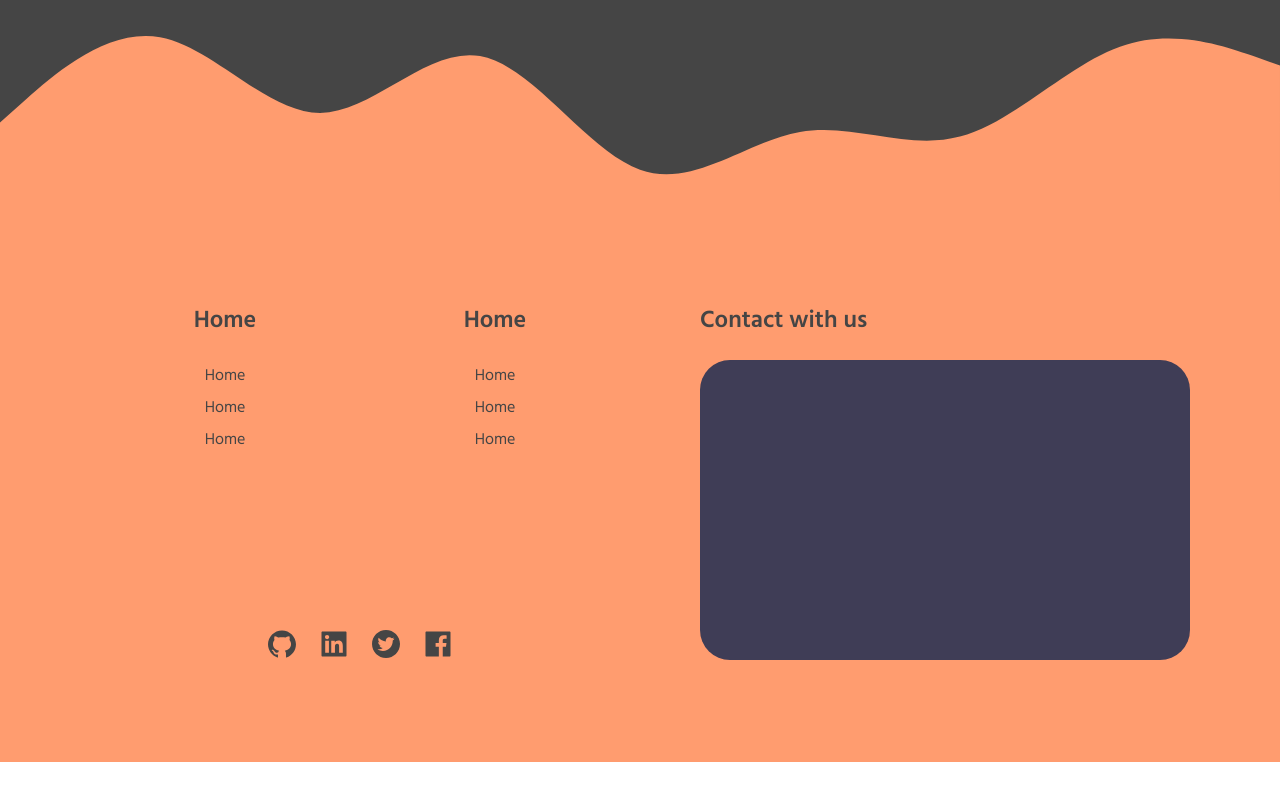
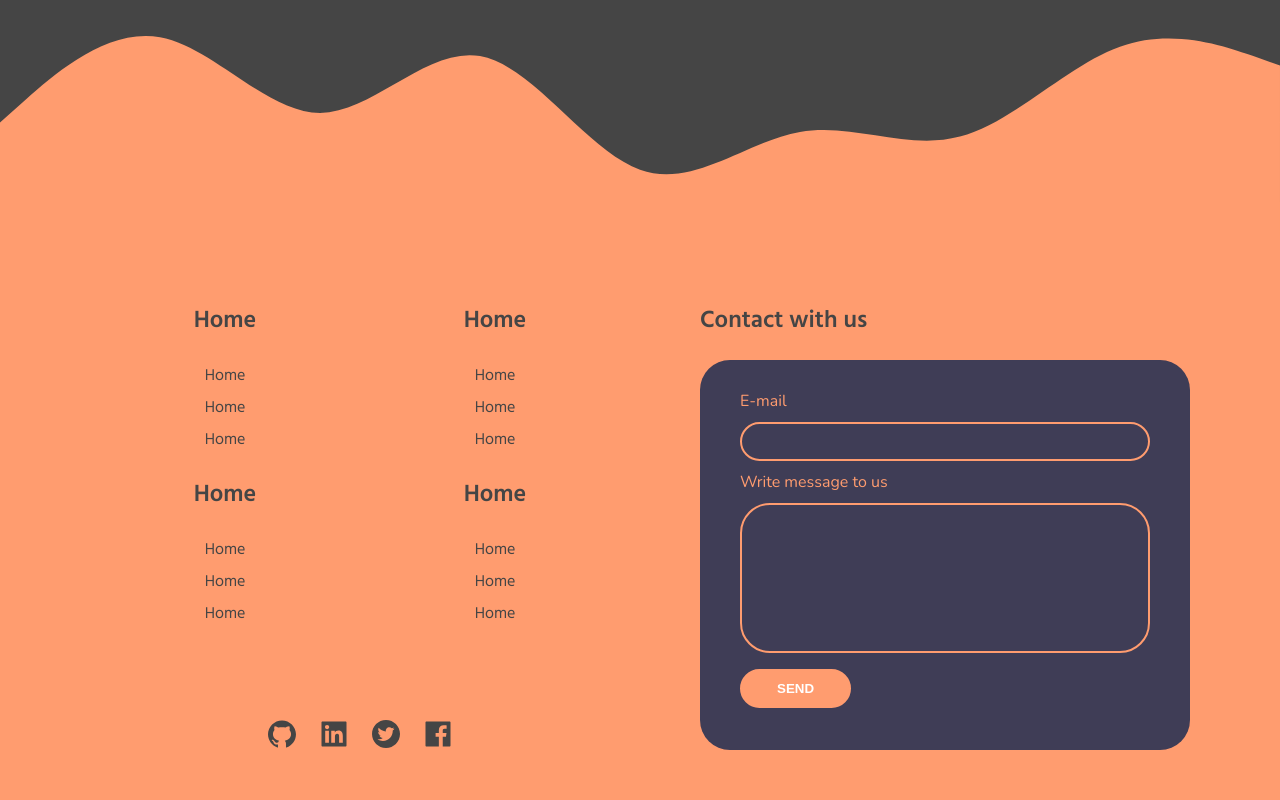
Before and after one commit to bhryniewicz/pl_app, a React (Create React App) app: page / in a window 1280 px wide. Shown: the part 2007-2807 px from the top of the page. Before the commit the page ends 2769 px from the top, so only its background shows below. Built offline with nearby package versions, Linux system fonts and the light colour scheme.

Commit message:
add styles to contact in footer

```diff
--- a/src/components/Footer/Footer.js
+++ b/src/components/Footer/Footer.js
@@ -1,5 +1,18 @@
 import React from 'react';
-import { Wrapper, WidthWrapper, Column, Title, El, Contact, Wrap, Socials } from './Footer.styles';
+import {
+  Wrapper,
+  WidthWrapper,
+  Column,
+  Title,
+  El,
+  Contact,
+  Wrap,
+  Socials,
+  Input,
+  Textarea,
+  Label,
+  Button,
+} from './Footer.styles';
 import { AiFillGithub, AiFillLinkedin, AiFillTwitterCircle, AiFillFacebook } from 'react-icons/ai';
 
 export const Footer = () => {
@@ -14,12 +27,20 @@ export const Footer = () => {
     <Wrapper>
       <WidthWrapper>
         <Column>
+          <Title>Home</Title>
+          <El>Home</El>
+          <El>Home</El>
+          <El>Home</El>
           <Title isList>Home</Title>
           <El>Home</El>
           <El>Home</El>
           <El>Home</El>
         </Column>
         <Column>
+          <Title>Home</Title>
+          <El>Home</El>
+          <El>Home</El>
+          <El>Home</El>
           <Title isList>Home</Title>
           <El>Home</El>
           <El>Home</El>
@@ -33,7 +54,17 @@ export const Footer = () => {
         </Socials>
         <Wrap>
           <Title>Contact with us</Title>
-          <Contact></Contact>
+          <Contact>
+            <Label htmlFor="email">
+              E-mail
+              <Input type="text" id="email" />
+            </Label>
+            <Label htmlFor="description">
+              Write message to us
+              <Textarea name="description"></Textarea>
+            </Label>
+            <Button>Send</Button>
+          </Contact>
         </Wrap>
       </WidthWrapper>
     </Wrapper>
--- a/src/components/Footer/Footer.styles.js
+++ b/src/components/Footer/Footer.styles.js
@@ -2,7 +2,7 @@ import styled, { css } from 'styled-components';
 import { Wave } from 'assets/images';
 
 export const Wrapper = styled.div`
-  height: 70vh;
+  height: 80vh;
   width: 100%;
   margin-top: 180px;
   background-color: ${({ theme }) => theme.colors.orange};
@@ -24,7 +24,7 @@ export const WidthWrapper = styled.div`
   padding: 100px 0;
   display: grid;
   grid-template-columns: repeat(2, 270px) 70px 1fr;
-  grid-template-rows: 1fr 80px;
+  grid-template-rows: 1fr 120px;
 `;
 
 export const Wrap = styled.div`
@@ -57,7 +57,7 @@ export const Title = styled.h2`
   font-size: ${({ theme }) => theme.fontSizes.medium};
   margin-bottom: 20px;
   font-weight: ${({ theme }) => theme.fontWeights.bold};
-
+  margin-top: ${({ isList }) => (isList ? '20px' : '0')};
   ${styles};
 `;
 
@@ -72,6 +72,63 @@ export const El = styled.h5`
 export const Contact = styled.div`
   width: 100%;
   background-color: ${({ theme }) => theme.colors.cardBackground};
-  height: 300px;
+  height: 390px;
   border-radius: 30px;
+  padding: 30px 40px;
 `;
+export const Label = styled.label`
+  color: ${({ theme }) => theme.colors.orange};
+`;
+
+export const Input = styled.input`
+  width: 100%;
+  border: 2px solid ${({ theme }) => theme.colors.orange};
+  border-radius: 30px;
+  background-color: transparent;
+  margin: 10px 0;
+  padding: 10px 15px;
+  color: ${({ theme }) => theme.colors.white};
+
+  &:focus {
+    outline: none;
+  }
+`;
+
+export const Textarea = styled.textarea`
+  width: 100%;
+  height: 150px !important;
+  margin: 10px 0;
+  padding: 10px 15px;
+  color: ${({ theme }) => theme.colors.white};
+  background-color: transparent;
+  border: 2px solid ${({ theme }) => theme.colors.orange};
+  border-radius: 30px;
+  resize: none;
+
+  &:focus {
+    outline: none;
+  }
+`;
+
+export const Button = styled.button`
+  border-radius: 30px;
+  padding: 10px 35px;
+  border: none;
+  background-color: ${({ theme }) => theme.colors.orange};
+  color: ${({ theme }) => theme.colors.white};
+  text-transform: uppercase;
+  font-weight: ${({ theme }) => theme.fontWeights.bold};
+  border: 2px solid ${({ theme }) => theme.colors.orange};
+  cursor: pointer;
+  transition: all 0.3s ease-in-out;
+
+  &:hover {
+    border: 2px solid ${({ theme }) => theme.colors.orange};
+    background-color: transparent;
+    color: ${({ theme }) => theme.colors.orange};
+  }
+
+  &:focus {
+    outline: none;
+  }
+`;
```
